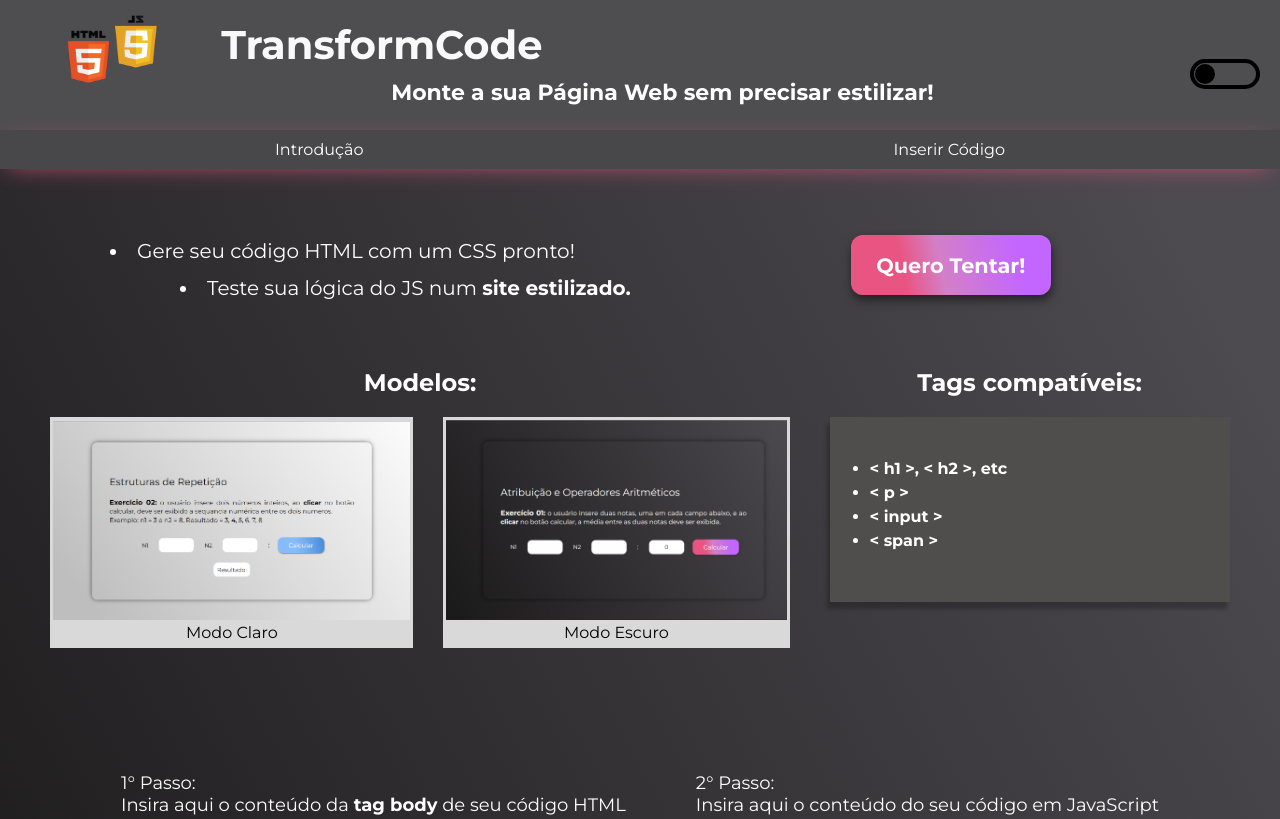
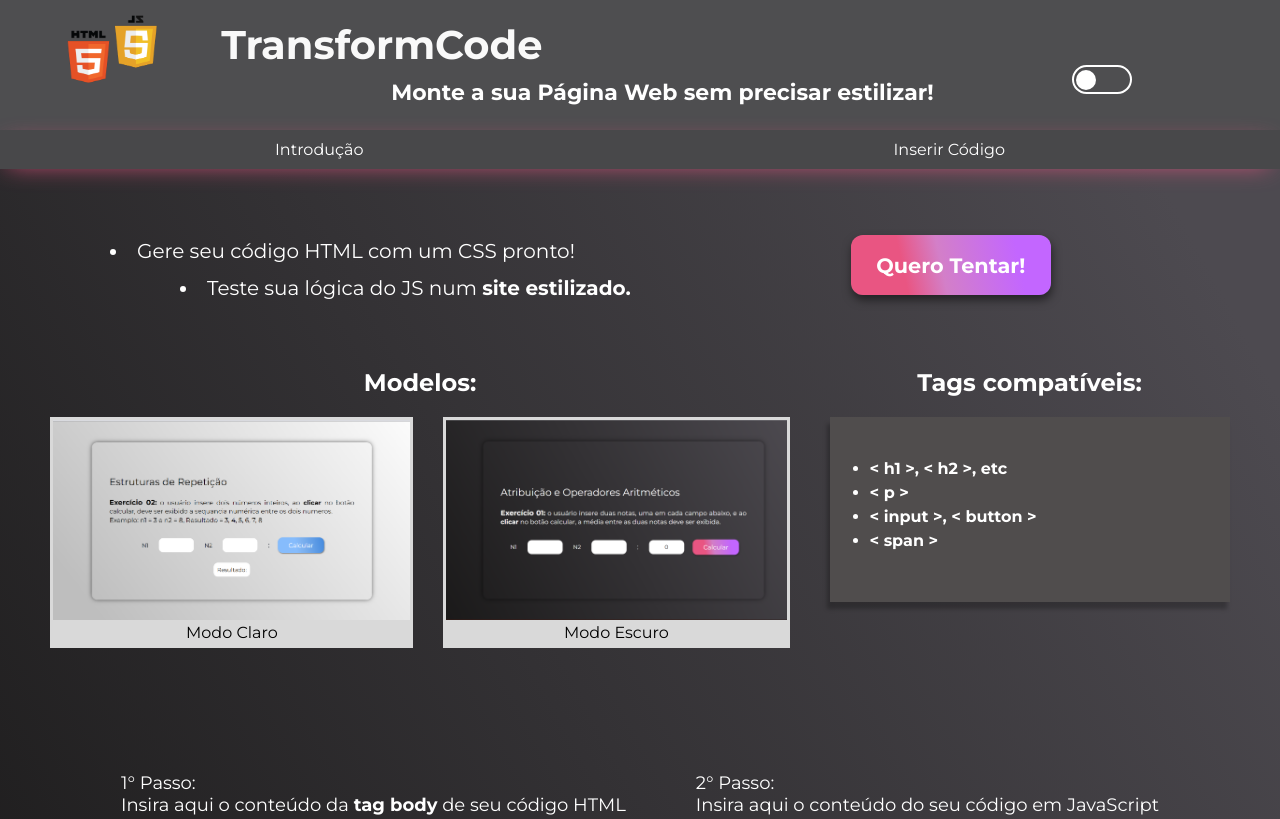
Before and after one commit to ThiagoTav/TransformCode, a plain HTML site: page index.html in a window 1280 px wide. Shown: the top 819 px of the page. Drawn offline with Linux system fonts and the light colour scheme.

Commit message:
committed

```diff
--- a/css/stylePagina2.css
+++ b/css/stylePagina2.css
@@ -23,7 +23,7 @@
   --peso: 500;
 }
 
-.white-mode:root {
+.whiteMode:root {
   --fundo: linear-gradient(232.73deg, #fbfbfb 8.79%, #bebebe 84.88%);
   --texto: rgb(0, 0, 0);
   --botao: linear-gradient(
@@ -46,6 +46,39 @@
   border-radius: 0;
   border: 0;
 }
+.btnDefault{
+  position: absolute;
+  left: 15px;
+  top: 80px;
+  width: 60px;
+  height: 29px;
+  border: 2.6px solid #ffffff;
+  border-radius: 60px;
+  cursor: pointer;
+  transition: all 0.5s;
+}
+.btnDefault::before{
+  content: ' ';
+  position: absolute;
+  width: 20px;
+  height: 20px;
+  background-color: #ffffff;
+  border-radius: 50%;
+  top: 51%;
+  left: 2.3px;
+  transform: translateY(-50%);
+  transition: left .5s;
+}
+
+.btnDefault.active::before{
+  left:34px;
+  background-color: black;
+}
+
+.btnDefault.active{
+  border: 2.6px solid #000000;
+}
+
 
 #btVoltarDefault:hover{
   color: black;
--- a/css/styles.css
+++ b/css/styles.css
@@ -6,7 +6,7 @@
     box-sizing: border-box;
     font-family: "Montserrat", sans-serif;
 }
-.btn{
+.btnDefault{
     margin-left: 10%;
     width: 60px;
     height: 29px;
@@ -19,7 +19,7 @@
     transition: all 0.5s;
 }
 
-.btn::before{
+.btnDefault::before{
     content: ' ';
     position: absolute;
     width: 20px;
@@ -32,16 +32,14 @@
     transition: left .5s;
 }
 
-.btn.active::before{
+.btnDefault.active::before{
     left:34px;
     background-color: black;
 }
 
-.btn.active{
+.btnDefault.active{
     border: 2.6px solid #000000;
 }
-
-
 :root {
     --header:  #4e4e50;
     --navfundo: #48484a;
--- a/index.html
+++ b/index.html
@@ -16,7 +16,7 @@
                 <h1>TransformCode</h1>
                 <h2>Monte a sua Página Web sem precisar estilizar!</h2>
             </div>
-            <div class="btn" id="darkMode"></div>
+            <div class="btnDefault" id="darkMode"></div>
         </header>
             <nav id="navegacao">
                 <ul id="itens">
@@ -54,7 +54,7 @@
                         <ul class="conteudoTexto" >
                             <li>< h1 >, < h2 >, etc</li>
                             <li>< p ></li>
-                            <li>< input ></li>
+                            <li>< input >, < button ></li>
                             <li>< span ></li>
                         </ul>
                     </div>
@@ -105,7 +105,10 @@
         </footer>
     </section>
     <div id="page2">
-        <button id="btVoltarDefault">Voltar</button>
+        <div class="botoesSetting">
+            <button id="btVoltarDefault">Voltar</button>
+            <div class="btnDefault" id="darkMode"></div>
+        </div>
         <div id="content" class="main"></div>
     </div>
 </body>
--- a/jv/script.js
+++ b/jv/script.js
@@ -8,6 +8,19 @@ btn.onclick = function(){
   this.classList.toggle('active')
   body.classList.toggle('active')
 }
+
+//Lógica por horário
+var data = new Date();
+var horas = data.getHours();
+
+console.log(horas);
+
+window.addEventListener("load", function () {
+  if (horas < 18) {
+    html.classList.toggle("whiteMode");
+    body.classList.toggle("whiteMode");
+  }
+});
 
 //declaração de variáveis para controle das pages
 var btn_gerar = document.getElementById('btGerar');
```
